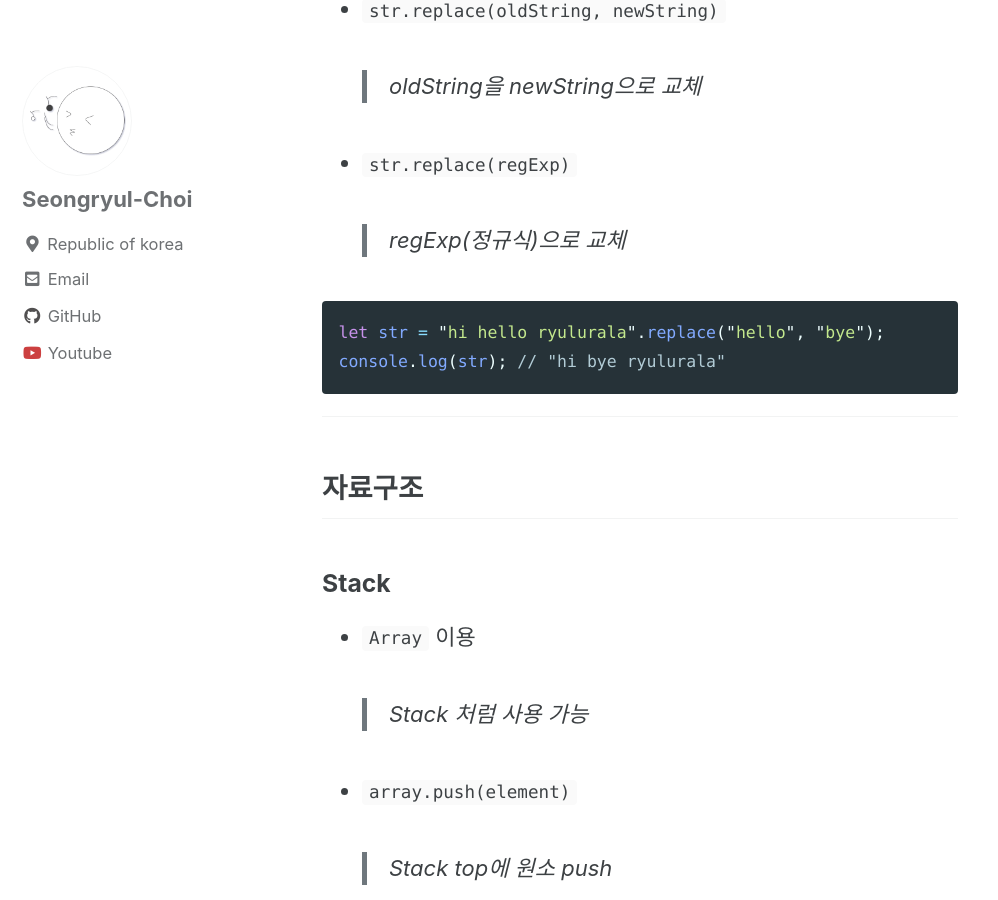
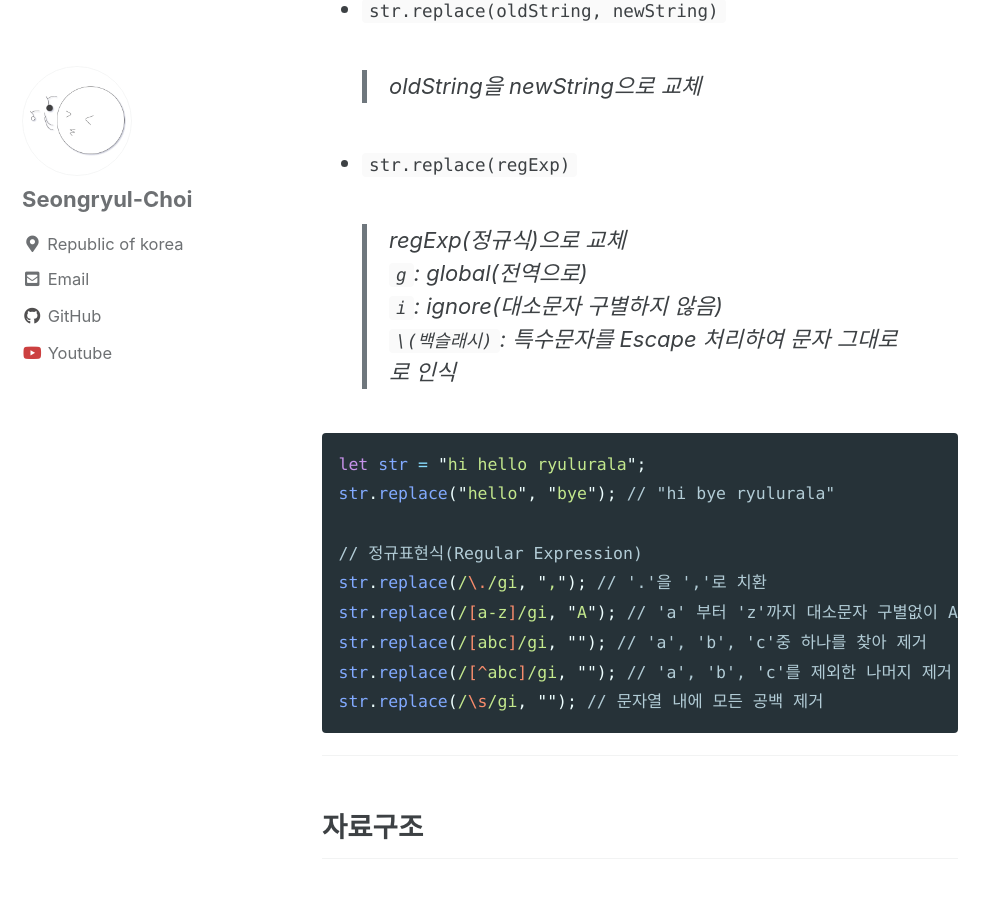
Before and after one commit to ryulurala/ryulurala.github.io, a Jekyll site: the page built from _posts/2021-01-17-reference_javascript.md, in a window 1280 px wide and 900 px high, scrolled down 15412 px. Shown: the whole window, without its empty margins (0-998 px from the left). Built offline with Jekyll 4.4.1, drawn with Linux system fonts in a browser that asks for light colours; cached includes are drawn as plain includes.

Commit message:
Update JavaScript-Reference about Regular Expression

````diff
--- a/_posts/2021-01-17-reference_javascript.md
+++ b/_posts/2021-01-17-reference_javascript.md
@@ -392,10 +392,20 @@ words.join("-"); // "hi-hello-ryulurala"
   > oldString을 newString으로 교체
 - `str.replace(regExp)`
   > regExp(정규식)으로 교체
+  > `g`: global(전역으로)
+  > `i`: ignore(대소문자 구별하지 않음)
+  > `\(백슬래시)`: 특수문자를 Escape 처리하여 문자 그대로로 인식
 
 ```js
-let str = "hi hello ryulurala".replace("hello", "bye");
-console.log(str); // "hi bye ryulurala"
+let str = "hi hello ryulurala";
+str.replace("hello", "bye"); // "hi bye ryulurala"
+
+// 정규표현식(Regular Expression)
+str.replace(/\./gi, ","); // '.'을 ','로 치환
+str.replace(/[a-z]/gi, "A"); // 'a' 부터 'z'까지 대소문자 구별없이 A로 치환
+str.replace(/[abc]/gi, ""); // 'a', 'b', 'c'중 하나를 찾아 제거
+str.replace(/[^abc]/gi, ""); // 'a', 'b', 'c'를 제외한 나머지 제거
+str.replace(/\s/gi, ""); // 문자열 내에 모든 공백 제거
 ```
 
 ---
````
